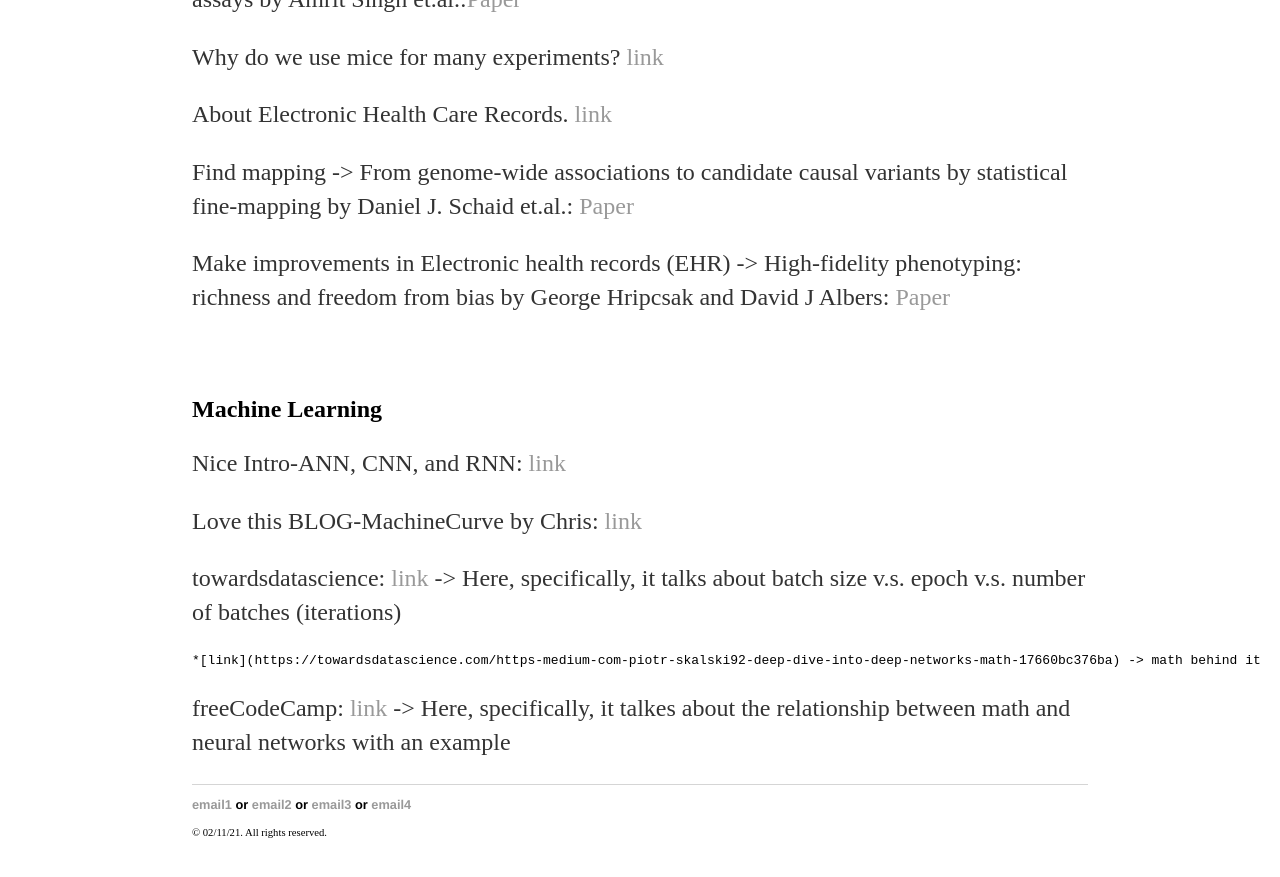
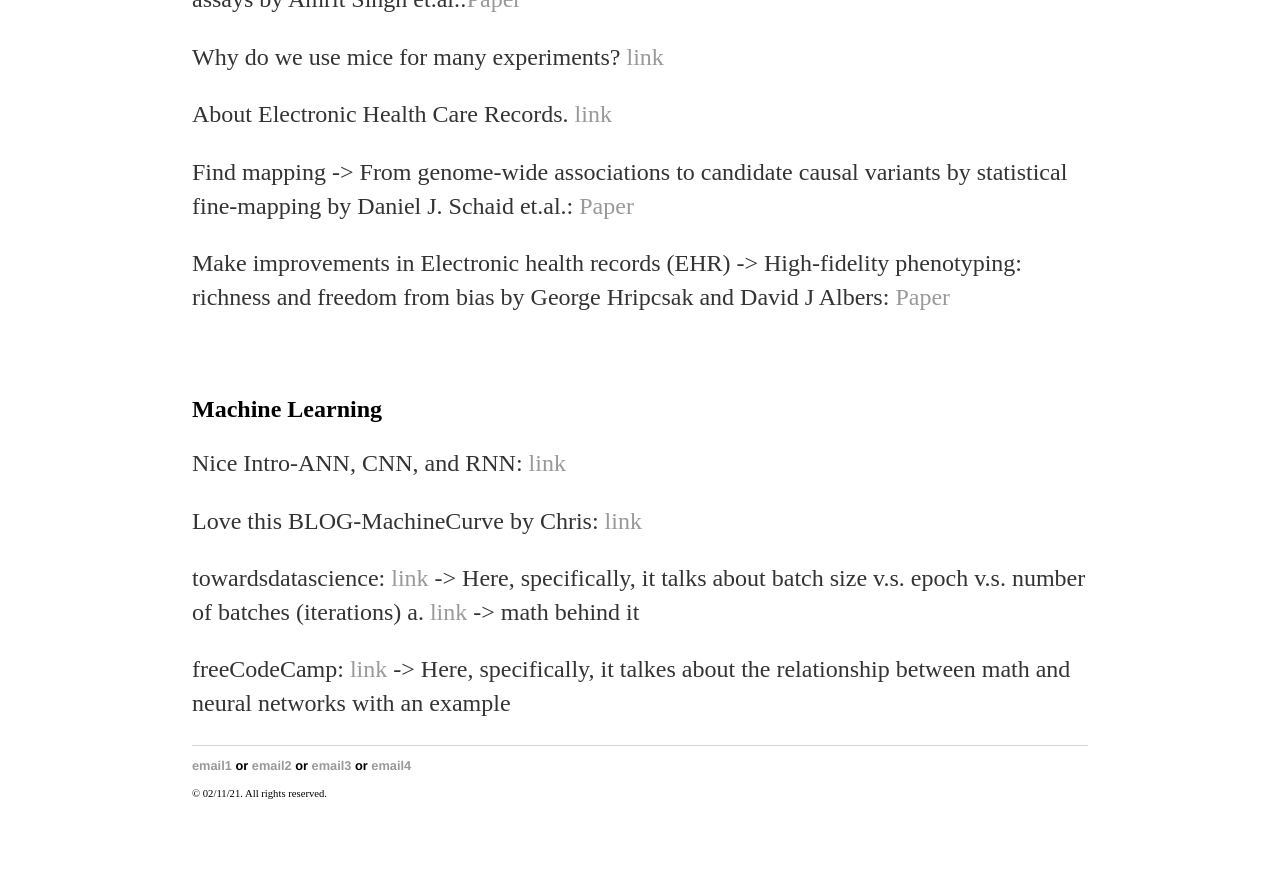
Before and after one commit to yjkweon24/yjkweon24.github.io, a Jekyll site: the page built from _posts/2019-03-16-Academic.md, in a window 1280 px wide and 900 px high, scrolled down 1036 px. Shown: the top 877 px of the window. Built offline with Jekyll 4.4.1, drawn with Linux system fonts in a browser that asks for light colours.

Commit message:
Update 2019-03-16-Academic.md

```diff
--- a/_posts/2019-03-16-Academic.md
+++ b/_posts/2019-03-16-Academic.md
@@ -40,7 +40,6 @@
 Love this BLOG-MachineCurve by Chris: [link](https://www.machinecurve.com/index.php/2019/07/18/can-neural-networks-approximate-mathematical-functions/)
 
 towardsdatascience: [link](https://towardsdatascience.com/epoch-vs-iterations-vs-batch-size-4dfb9c7ce9c9) -> Here, specifically, it talks about batch size v.s. epoch v.s. number of batches (iterations)
-
-    *[link](https://towardsdatascience.com/https-medium-com-piotr-skalski92-deep-dive-into-deep-networks-math-17660bc376ba) -> math behind it
+    a. [link](https://towardsdatascience.com/https-medium-com-piotr-skalski92-deep-dive-into-deep-networks-math-17660bc376ba) -> math behind it
 
 freeCodeCamp: [link](https://www.freecodecamp.org/news/connections-between-deep-learning-physics-and-pure-mathematics-part-i-947abeb3a5dd/) -> Here, specifically, it talkes about the relationship between math and neural networks with an example
```
